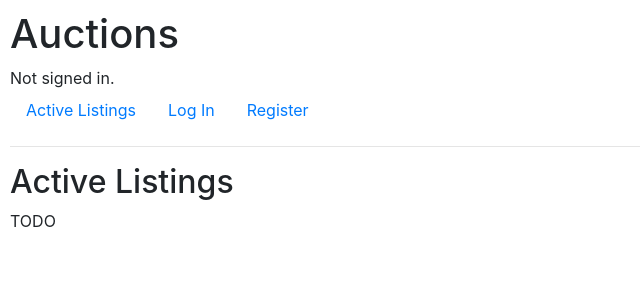
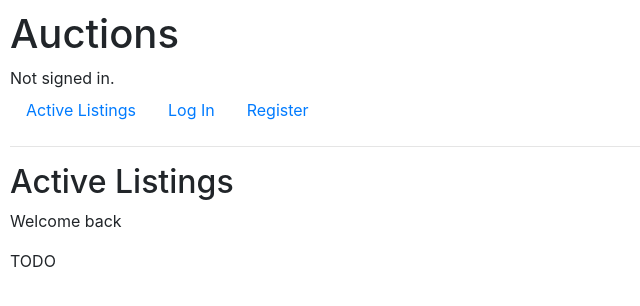
Before and after one commit to Marwanishere/commerce, a Django app: page / in a window 1280 px wide. Shown: the top 306 px of the page, without its empty margins (0-640 px from the left). Run offline with Django 3.2, Linux system fonts and the light colour scheme; some libraries are stand-ins or nearby versions.

Commit message:
Added welcome back message to index page

```diff
--- a/auctions/templates/auctions/index.html
+++ b/auctions/templates/auctions/index.html
@@ -2,6 +2,7 @@
 
 {% block body %}
     <h2>Active Listings</h2>
+    <p>Welcome back</p>
 
     TODO
 {% endblock %}
```
